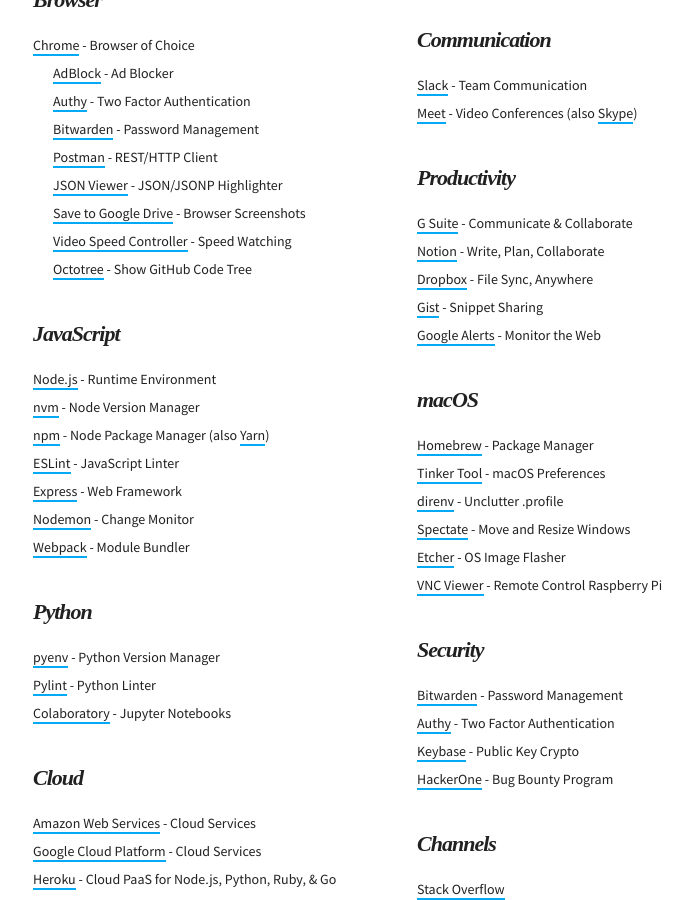
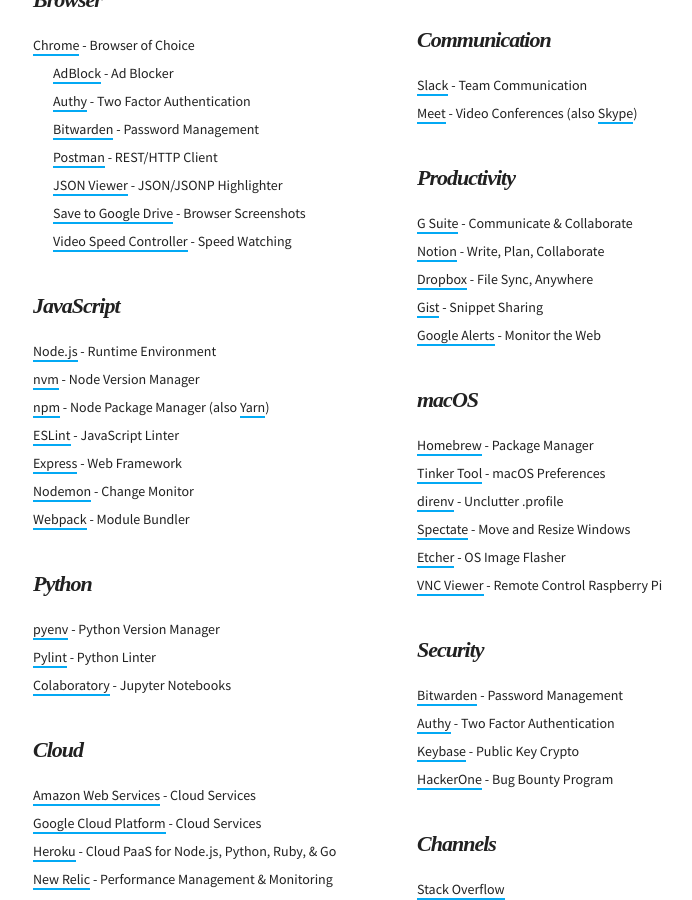
Before and after one commit to martinbuberl/martinbuberl.github.io, a Jekyll site: the page built from docs/resources.md, in a window 1280 px wide and 900 px high, scrolled down 598 px. Shown: the whole window, without its empty margins (232-924 px from the left). Built offline with Jekyll 4.4.1, drawn with Linux system fonts in a browser that asks for light colours; nearby versions of some CDN libraries; some web fonts are replaced.

Commit message:
Removed Octotree

```diff
--- a/docs/resources.md
+++ b/docs/resources.md
@@ -36,7 +36,6 @@ Here are my bookmarks of software, services and resources, the essentials if you
           <li><a target="_blank" href="https://chrome.google.com/webstore/detail/json-viewer/gbmdgpbipfallnflgajpaliibnhdgobh">JSON Viewer</a> - JSON/JSONP Highlighter</li>
           <li><a target="_blank" href="https://chrome.google.com/webstore/detail/save-to-google-drive/gmbmikajjgmnabiglmofipeabaddhgne">Save to Google Drive</a> - Browser Screenshots</li>
           <li><a target="_blank" href="https://chrome.google.com/webstore/detail/video-speed-controller/nffaoalbilbmmfgbnbgppjihopabppdk">Video Speed Controller</a> - Speed Watching</li>
-          <li><a target="_blank" href="https://chrome.google.com/webstore/detail/octotree/bkhaagjahfmjljalopjnoealnfndnagc">Octotree</a> - Show GitHub Code Tree</li>
         </ul>
       </li>
     </ul>
```
